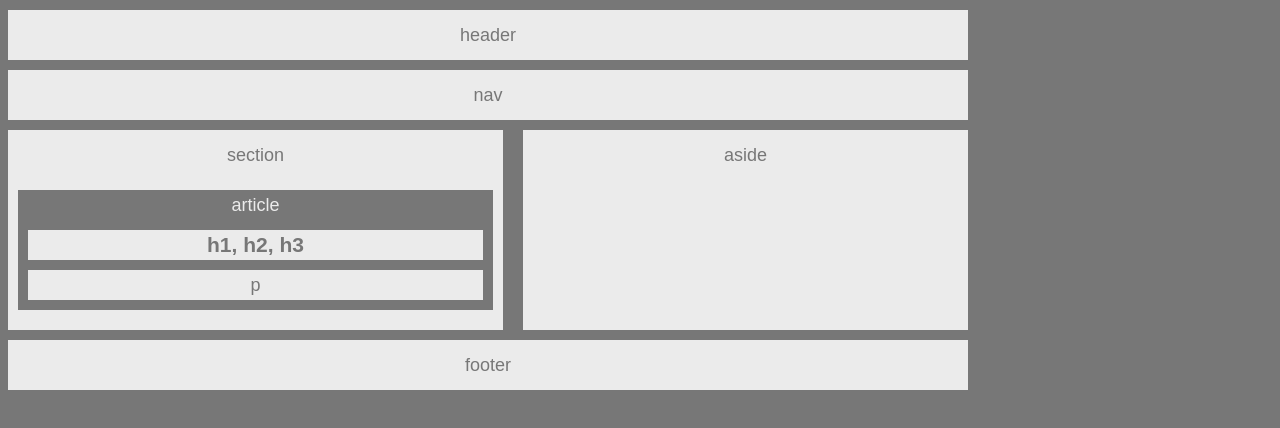
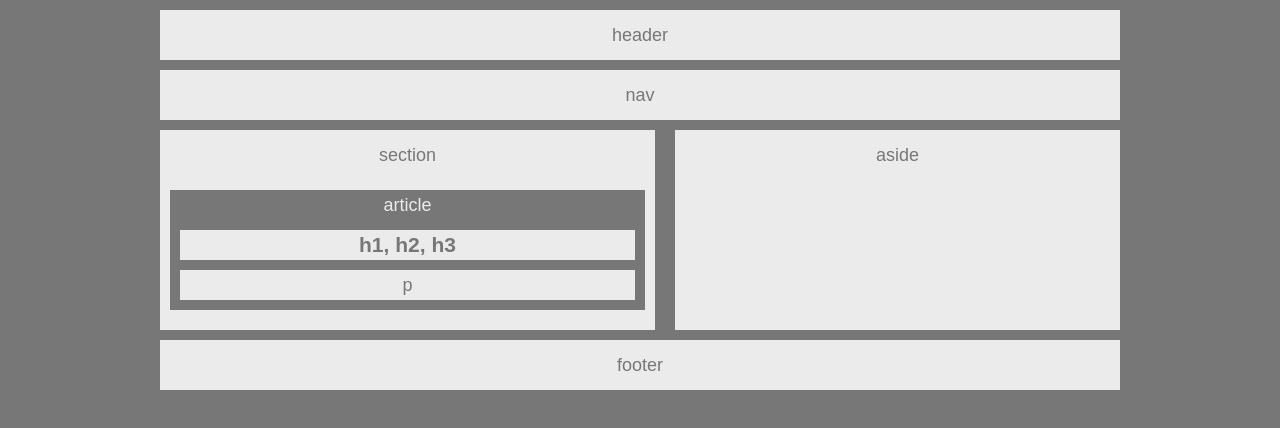
Before and after one commit to zhaokevinma/HW-Wireframe, a plain HTML site: page index.html in a window 1280 px wide. Drawn offline with Linux system fonts and the light colour scheme.

Commit message:
Modified index.html and style.css

```diff
--- a/style.css
+++ b/style.css
@@ -2,14 +2,14 @@ body {
     font-family: 'Arial', 'Helvetica Neue', Helvetica, sans-serif;
     color: #777;
     background: #777;
-    width: 960px;
     font-size: 18px;
     text-align: center;
+    margin: 0 auto;
 }
 
 header {
     background: #ebebeb;
-    width: auto;
+    width: 960px;
     height: 50px;
     margin: 10px auto;
     line-height: 50px;
@@ -17,7 +17,7 @@ header {
 
 nav {
     background: #ebebeb;
-    width: auto;
+    width: 960px;
     height: 50px;
     margin: 10px auto;
     line-height: 50px;
@@ -67,7 +67,7 @@ p {
 
 footer {
     background: #ebebeb;
-    width: auto;
+    width: 960px;
     height: 50px;
     margin: 10px auto;
     line-height: 50px;
@@ -75,7 +75,7 @@ footer {
 }
 
 .container {
-    width: auto;
+    width: 960px;
     height: 200px;
     margin: 10px auto;
 }
```
Also changed, not shown: index.html (+2 -2 lines).
